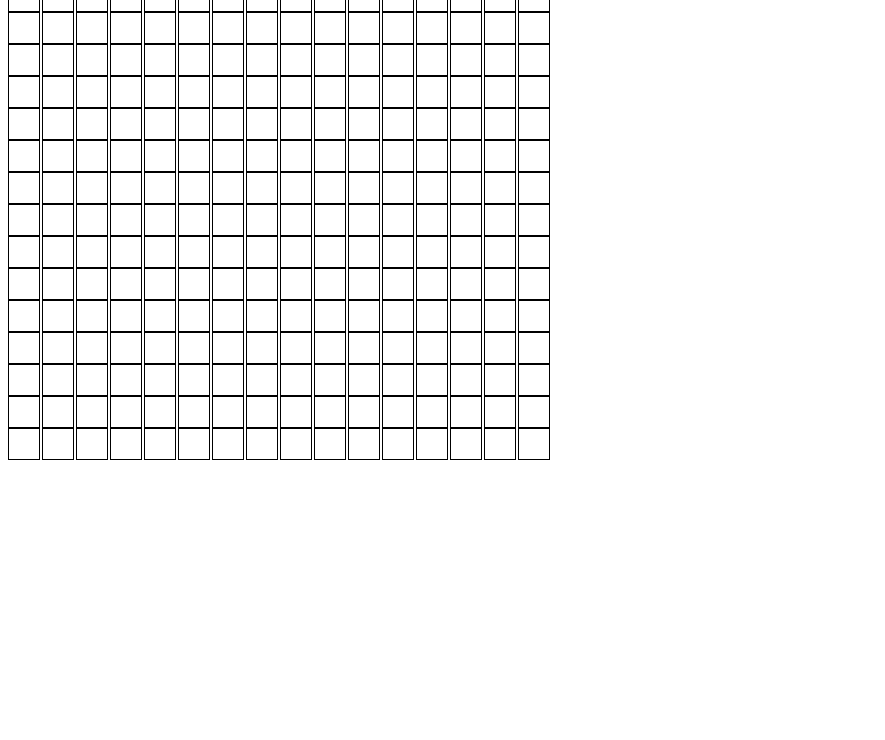
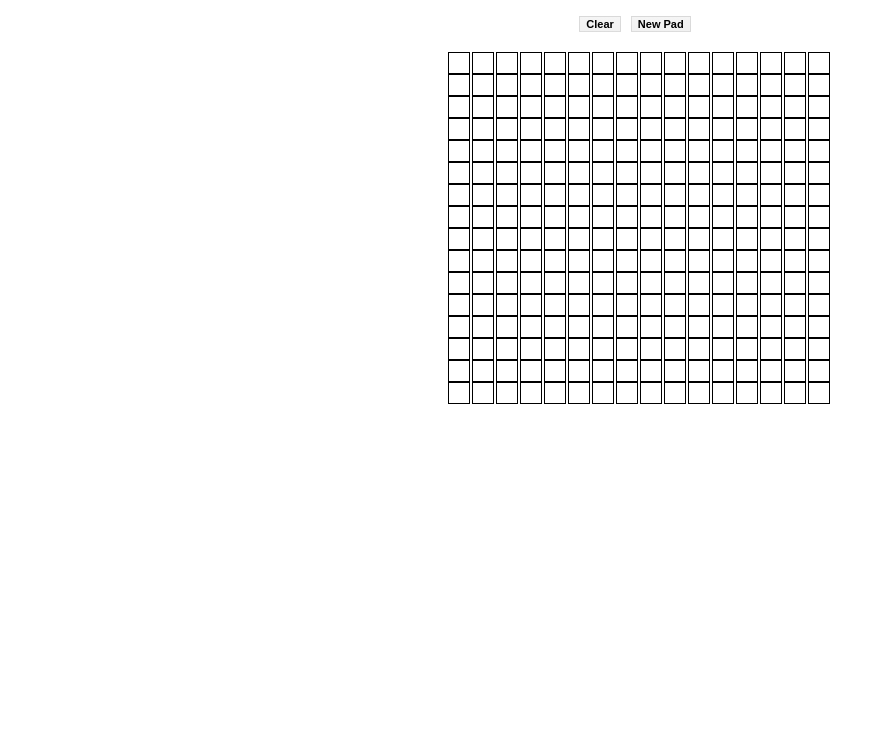
Before and after one commit to jimiljojo/sketchy, a plain HTML site: page index.html in a window 1280 px wide. Shown: the part 60-800 px from the top of the page, without its empty margins (0-885 px from the left). Drawn offline with nearby package versions, Linux system fonts and the light colour scheme.

Commit message:
Made it funpad with random colors on hover and ability to select number of pixels

```diff
--- a/css/stylesheet.css
+++ b/css/stylesheet.css
@@ -1,5 +1,22 @@
 .box{
-    width: 30px;
-    height: 30px;
     outline: 1px solid;
 }
+#content{
+	text-align: center;
+	display: inline-block;
+}
+button{
+	display: inline-block;
+	background-image: -webkit-linear-gradient(top,#f5f5f5,#f1f1f1);
+	background-color: #f5f5f5;
+	border: 1px solid rgba(0,0,0,0.1);
+	margin-top: 10px;
+	margin-right: 10px;
+	margin-bottom: 20px;
+	font-family: arial,sans-serif;
+	font-size: 11px;
+	font-weight: bold;
+}
+body{
+	text-align: center;
+}
--- a/index.html
+++ b/index.html
@@ -5,7 +5,9 @@
 			<link rel="stylesheet" type="text/css" href="css/stylesheet.css">
 			<title>Sketchy</title>
 		<body>
-			<script type="text/javascript">populateGrid();</script>
+			<h1>Sketchy FunPad</h1>
+			<button onclick="clearBox();">Clear</button><button onclick="newBox();">New Pad</button><br>
+			<script type="text/javascript">populateGrid(16);</script>
 		</body>
 	</head>
 </html>
--- a/js/script.js
+++ b/js/script.js
@@ -1,9 +1,14 @@
-function populateGrid(){
+function populateGrid(x){
 	var div = document.createElement("div");
 	div.id = "content";
 	document.body.appendChild(div);
-	var gridSquares = 16;
+
+	var gridSquares = (x>0)?x:16;
+	var boxWidth = 500;
+	var sqcolor = "blue";
 	var numberOfSquares = gridSquares * gridSquares;
+	var squaresize = 20;
+
 	$('#content').append('<table><tbody><tr>');
 	for (var i = 1; i < numberOfSquares+1; i++) {
 		$('#content').append('<td><div class="box"></div><td>');
@@ -11,5 +16,24 @@ function populateGrid(){
 			$('#content').append('</tr><tr>');
 		}
 	};
-	$('#content').append('</tr></tbody><table>')
+	$('#content').append('</tr></tbody><table>');
+
+	$('.box').height(squaresize);
+    $('.box').width(squaresize);
+    $('.box').on("mouseenter",function(){
+    	$(this).css('background-color', '#'+(Math.random()*0xFFFFFF<<0).toString(16));
+    })
 }
+
+function clearBox(){
+	$('div').css('background-color', 'white');
+}
+
+function newBox(){
+	destroyGrid();
+	populateGrid(prompt("Enter number of pixels : ","16"));
+}
+
+function destroyGrid(){
+	$('div').remove();
+}
```
Also changed, not shown: 1 other file.
